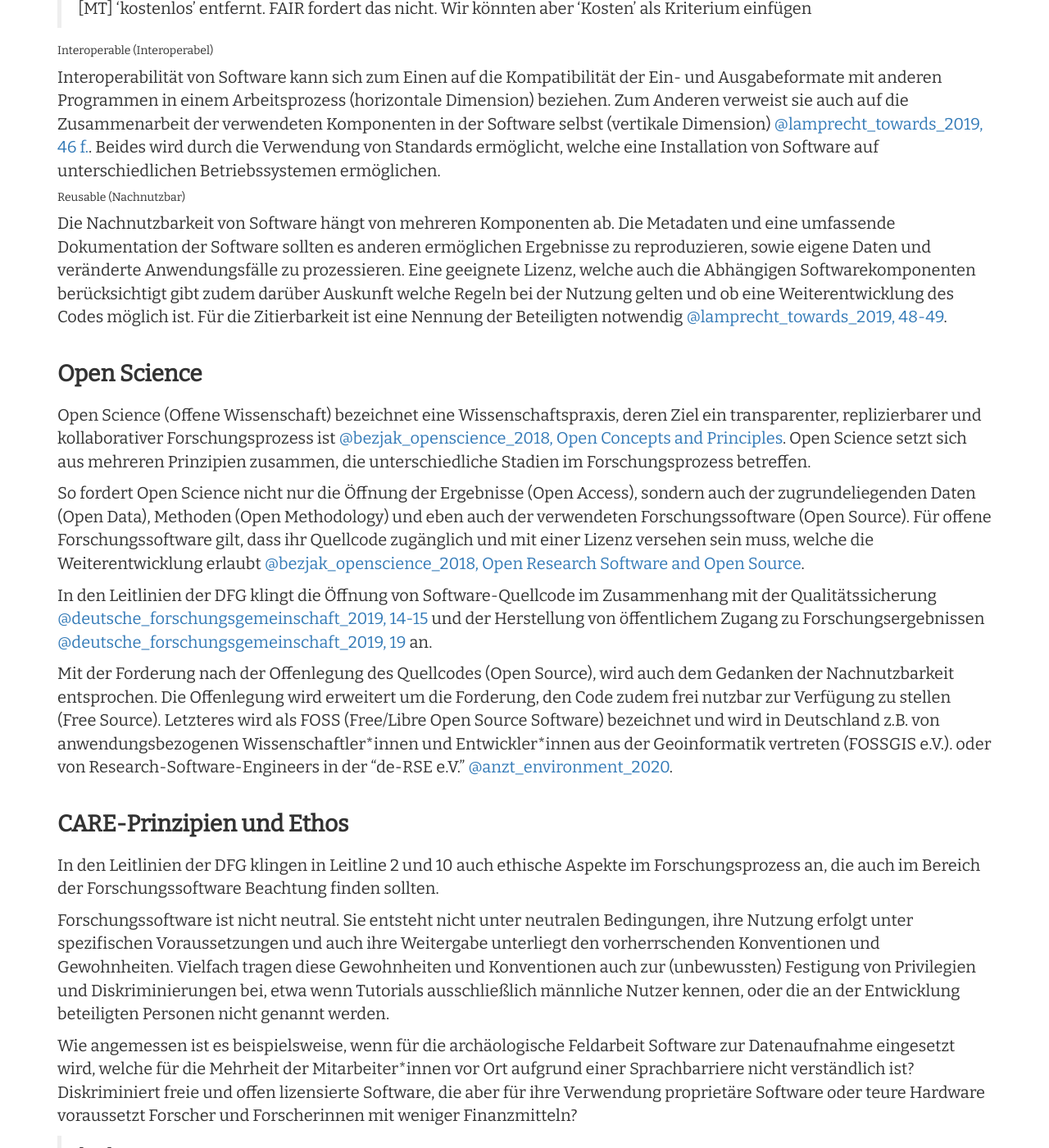
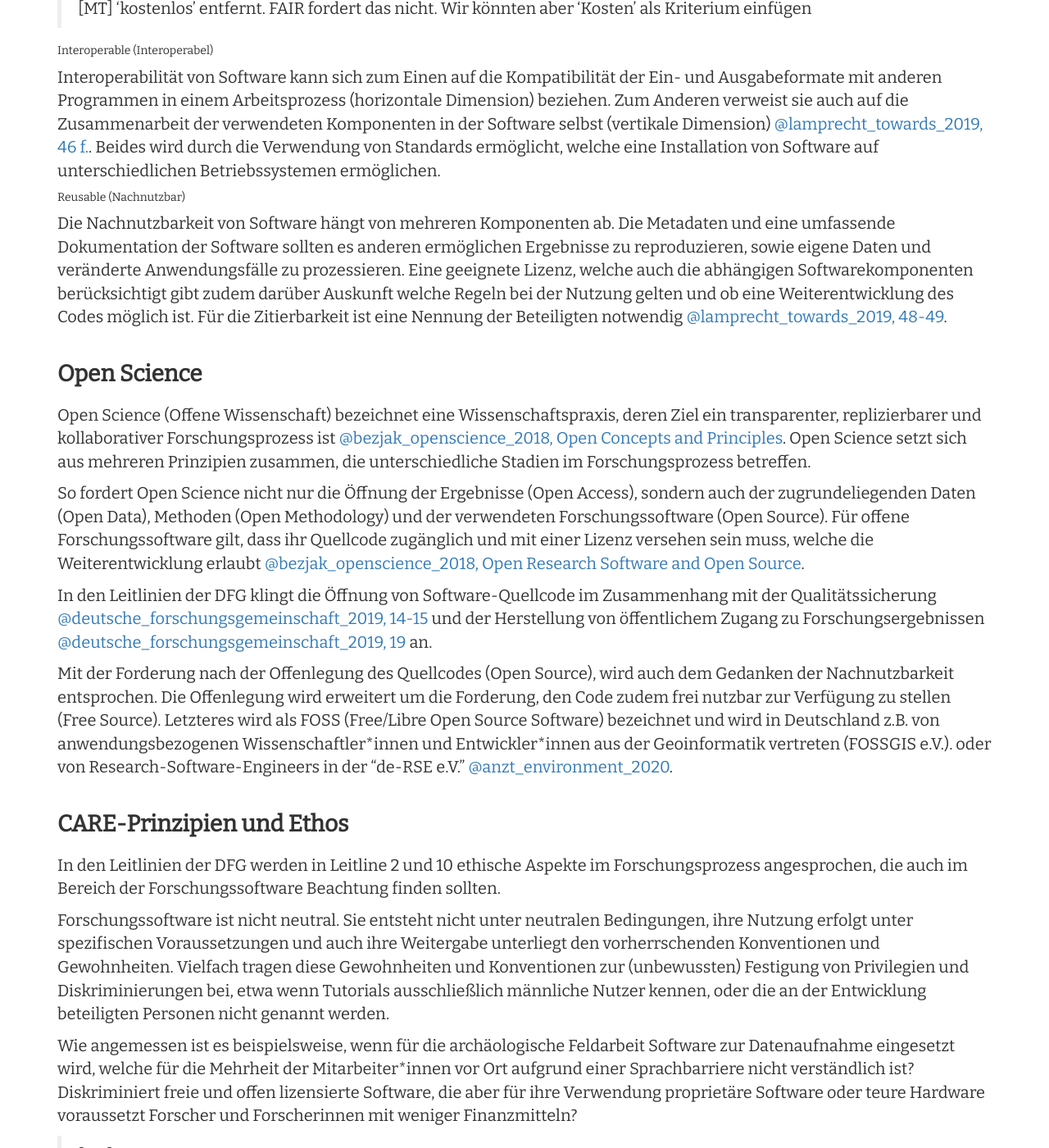
Before and after one commit to Research-Squirrel-Engineers/Impuls_SoftwareRezensionen_DGUF, a Jekyll site: the page built from Draft.md, in a window 1280 px wide and 1400 px high, scrolled down 5704 px. Shown: the whole window at 82% size. Built offline with Jekyll 4.4.1, drawn with Linux system fonts in a browser that asks for light colours; nearby versions of some CDN libraries.

Commit message:
typo und Füllwörter entfernt

```diff
--- a/Draft.md
+++ b/Draft.md
@@ -132,14 +132,14 @@ Interoperabilität von Software kann sich zum Einen auf die Kompatibilität der
 
 ##### Reusable (Nachnutzbar)
 
-Die Nachnutzbarkeit von Software hängt von mehreren Komponenten ab. Die Metadaten und eine umfassende Dokumentation der Software sollten es anderen ermöglichen Ergebnisse zu reproduzieren, sowie eigene Daten und veränderte Anwendungsfälle zu prozessieren. Eine geeignete Lizenz, welche auch die Abhängigen Softwarekomponenten berücksichtigt gibt zudem darüber Auskunft welche Regeln bei der Nutzung gelten und ob eine Weiterentwicklung des Codes möglich ist. Für die Zitierbarkeit ist eine Nennung der Beteiligten notwendig [@lamprecht_towards_2019, 48-49](#lamprecht_towards_2019).
+Die Nachnutzbarkeit von Software hängt von mehreren Komponenten ab. Die Metadaten und eine umfassende Dokumentation der Software sollten es anderen ermöglichen Ergebnisse zu reproduzieren, sowie eigene Daten und veränderte Anwendungsfälle zu prozessieren. Eine geeignete Lizenz, welche auch die abhängigen Softwarekomponenten berücksichtigt gibt zudem darüber Auskunft welche Regeln bei der Nutzung gelten und ob eine Weiterentwicklung des Codes möglich ist. Für die Zitierbarkeit ist eine Nennung der Beteiligten notwendig [@lamprecht_towards_2019, 48-49](#lamprecht_towards_2019).
 
 
 #### Open Science
 
 Open Science (Offene Wissenschaft) bezeichnet eine Wissenschaftspraxis, deren Ziel ein transparenter, replizierbarer und kollaborativer Forschungsprozess ist [@bezjak_openscience_2018, Open Concepts and Principles](#bezjak_openscience_2018). Open Science setzt sich aus mehreren Prinzipien zusammen, die unterschiedliche Stadien im Forschungsprozess betreffen.
 
-So fordert Open Science nicht nur die Öffnung der Ergebnisse (Open Access), sondern auch der zugrundeliegenden Daten (Open Data), Methoden (Open Methodology) und eben auch der verwendeten Forschungssoftware (Open Source). Für offene Forschungssoftware gilt, dass ihr Quellcode zugänglich und mit einer Lizenz versehen sein muss, welche die Weiterentwicklung erlaubt [@bezjak_openscience_2018, Open Research Software and Open Source](#bezjak_openscience_2018).
+So fordert Open Science nicht nur die Öffnung der Ergebnisse (Open Access), sondern auch der zugrundeliegenden Daten (Open Data), Methoden (Open Methodology) und der verwendeten Forschungssoftware (Open Source). Für offene Forschungssoftware gilt, dass ihr Quellcode zugänglich und mit einer Lizenz versehen sein muss, welche die Weiterentwicklung erlaubt [@bezjak_openscience_2018, Open Research Software and Open Source](#bezjak_openscience_2018).
 
 In den Leitlinien der DFG klingt die Öffnung von Software-Quellcode im Zusammenhang mit der Qualitätssicherung [@deutsche_forschungsgemeinschaft_2019, 14-15](#deutsche_forschungsgemeinschaft_2019) und der Herstellung von öffentlichem Zugang zu Forschungsergebnissen [@deutsche_forschungsgemeinschaft_2019, 19](#deutsche_forschungsgemeinschaft_2019) an.
 
@@ -148,9 +148,9 @@ Mit der Forderung nach der Offenlegung des Quellcodes (Open Source), wird auch d
 
 #### CARE-Prinzipien und Ethos
 
-In den Leitlinien der DFG klingen in Leitline 2 und 10 auch ethische Aspekte im Forschungsprozess an, die auch im Bereich der Forschungssoftware Beachtung finden sollten.
+In den Leitlinien der DFG werden in Leitline 2 und 10 ethische Aspekte im Forschungsprozess angesprochen, die auch im Bereich der Forschungssoftware Beachtung finden sollten.
 
-Forschungssoftware ist nicht neutral. Sie entsteht nicht unter neutralen Bedingungen, ihre Nutzung erfolgt unter spezifischen Voraussetzungen und auch ihre Weitergabe unterliegt den vorherrschenden Konventionen und Gewohnheiten. Vielfach tragen diese Gewohnheiten und Konventionen auch zur (unbewussten) Festigung von Privilegien und Diskriminierungen bei, etwa wenn Tutorials ausschließlich männliche Nutzer kennen, oder die an der Entwicklung beteiligten Personen nicht genannt werden.
+Forschungssoftware ist nicht neutral. Sie entsteht nicht unter neutralen Bedingungen, ihre Nutzung erfolgt unter spezifischen Voraussetzungen und auch ihre Weitergabe unterliegt den vorherrschenden Konventionen und Gewohnheiten. Vielfach tragen diese Gewohnheiten und Konventionen zur (unbewussten) Festigung von Privilegien und Diskriminierungen bei, etwa wenn Tutorials ausschließlich männliche Nutzer kennen, oder die an der Entwicklung beteiligten Personen nicht genannt werden.
 
 Wie angemessen ist es beispielsweise, wenn für die archäologische Feldarbeit Software zur Datenaufnahme eingesetzt wird, welche für die Mehrheit der Mitarbeiter\*innen vor Ort aufgrund einer Sprachbarriere nicht verständlich ist? Diskriminiert freie und offen lizensierte Software, die aber für ihre Verwendung proprietäre Software oder teure Hardware voraussetzt Forscher und Forscherinnen mit weniger Finanzmitteln?
 
```
